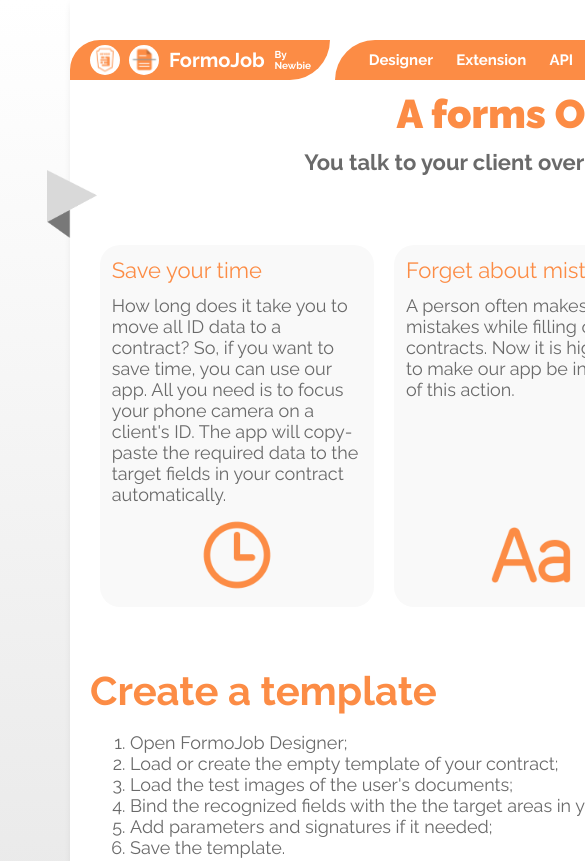
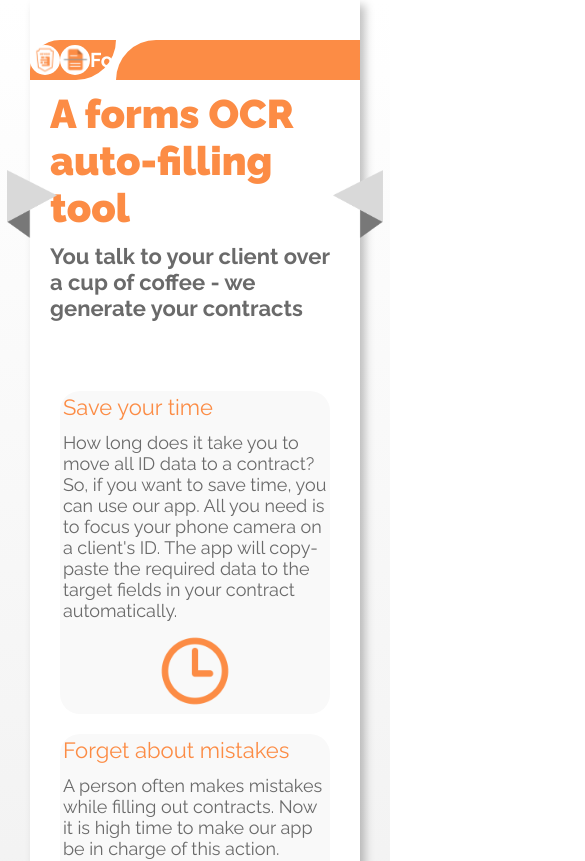
Before and after one commit to Balaborka/FormoJob-, a React (Create React App) app: page /about in a window 390 px wide. Shown: the top 861 px of the page, 585 px wide, since content can reach past the window. Built offline with nearby package versions, Linux system fonts and the light colour scheme.

Commit message:
Lex's CSS hacks

```diff
--- a/src/App.tsx
+++ b/src/App.tsx
@@ -7,8 +7,9 @@ function App() {
   return (
     <Router>
       <Routes>
-        <Route path="/" element={<Buy />} />
+        <Route path="/" element={<About />} />
         <Route path="/about" element={<About />} />
+        <Route path="/buy" element={<Buy />} />
         <Route path="*" element={ <About /> } />
       </Routes>
     </Router>
--- a/src/components/panel.tsx
+++ b/src/components/Panel/panel.tsx
@@ -1,5 +1,5 @@
 import React from 'react';
-import { GuideLine } from './guideLine';
+import { GuideLine } from '../guideLine';
 
 interface PanelProps {
   theme: string;
--- a/src/index.css
+++ b/src/index.css
@@ -1,3 +1,5 @@
+/* desktop */
+
 * {
     font-family: 'Raleway';
 }
@@ -11,9 +13,8 @@ body {
 }
 
 .navbar {
-    width: 89.4%;
+    width: calc(100%-140px);
     display: flex;
-    min-width: 1217px;
     position: absolute;
     padding-bottom: -40px;
     margin-top: 40px;
@@ -58,7 +59,6 @@ body {
 }
 
 .panel {
-    min-width: 1217px;
     box-shadow: 5px 5px 10px rgba(0, 0, 0, 0.25);
     border-radius: 0px 0px 0px 30px;
 }
@@ -184,7 +184,7 @@ body {
     min-height: 150px;
 }
 
-.screenshotImage {
+.screenshotImage  {
     height: 360px;
     border-radius: 25px;
     border: 4px solid #FC8C45;
@@ -249,7 +249,6 @@ body {
 .guideLine {
     top: 170px;
     position: relative;
-    min-width: 1217px;
 }
 .LeftCursorIcon {
     position: absolute;
@@ -352,3 +351,68 @@ body {
     color: #FC8C45;
     font-weight: bold;
 }
+
+
+/* mobile */
+
+@media (max-width:450px) {
+    .blocksContainer, .instructionsContainer{
+        flex-direction: column;
+    }
+    .block{
+        width:unset;
+    }
+    .content {
+        margin-right: 30px;
+        margin-left: 30px;
+    }
+    .screenshotImage {
+        height: 187px;
+    }
+    .bottomArtefact, .rightNavbar a{
+        display: none;
+    }
+    .topArtefact{
+        z-index:-1
+    }
+    .navbar *{
+        margin:0;
+        padding:0;
+    }
+    .navbar{
+        width: calc(100% - 60px);
+    }
+}
+
+/* tablet */
+
+@media (min-width: 450px) and (max-width:850px) {
+    .blocksContainer, .instructionsContainer{
+        flex-direction: column;
+    }
+    .block{
+        width:unset;
+    }
+    .content {
+        margin-right: 30px;
+        margin-left: 30px;
+    }
+    .screenshotImage {
+        height: 187px;
+    }
+
+    .bottomArtefact, .rightNavbar a{
+        display: none;
+    }
+    .topArtefact{
+        z-index:-1
+    }
+    .navbar *{
+        margin:0;
+        padding:0;
+
+    }
+    .navbar{
+        width: calc(100% - 60px);
+    }
+}
--- a/src/pages/About.tsx
+++ b/src/pages/About.tsx
@@ -1,7 +1,7 @@
 import React from 'react';
 import { Product } from '../components/product'
 import { NavBar } from '../components/navbar'
-import { Panel } from '../components/panel'
+import { Panel } from '../components/Panel/panel'
 import { FormoJobPanel } from '../components/formojob_panel'
 import { ExtensionPanel } from '../components/extension_panel'
 import { APIPanel } from '../components/API_panel'
--- a/src/pages/Buy.tsx
+++ b/src/pages/Buy.tsx
@@ -2,7 +2,7 @@ import React from 'react';
 import { NavBar } from '../components/navbar'
 import Data from "../data/BuyPage.json"
 import { BuyPanel } from "../components/buy_panel"
-import { Panel } from '../components/panel'
+import { Panel } from '../components/Panel/panel'
 import { SubscriptionsSection } from '../components/subscriptionsSection'
 import { ExtensionSection } from '../components/extensionSection'
 import { SupportSection } from '../components/supportSection'
```
